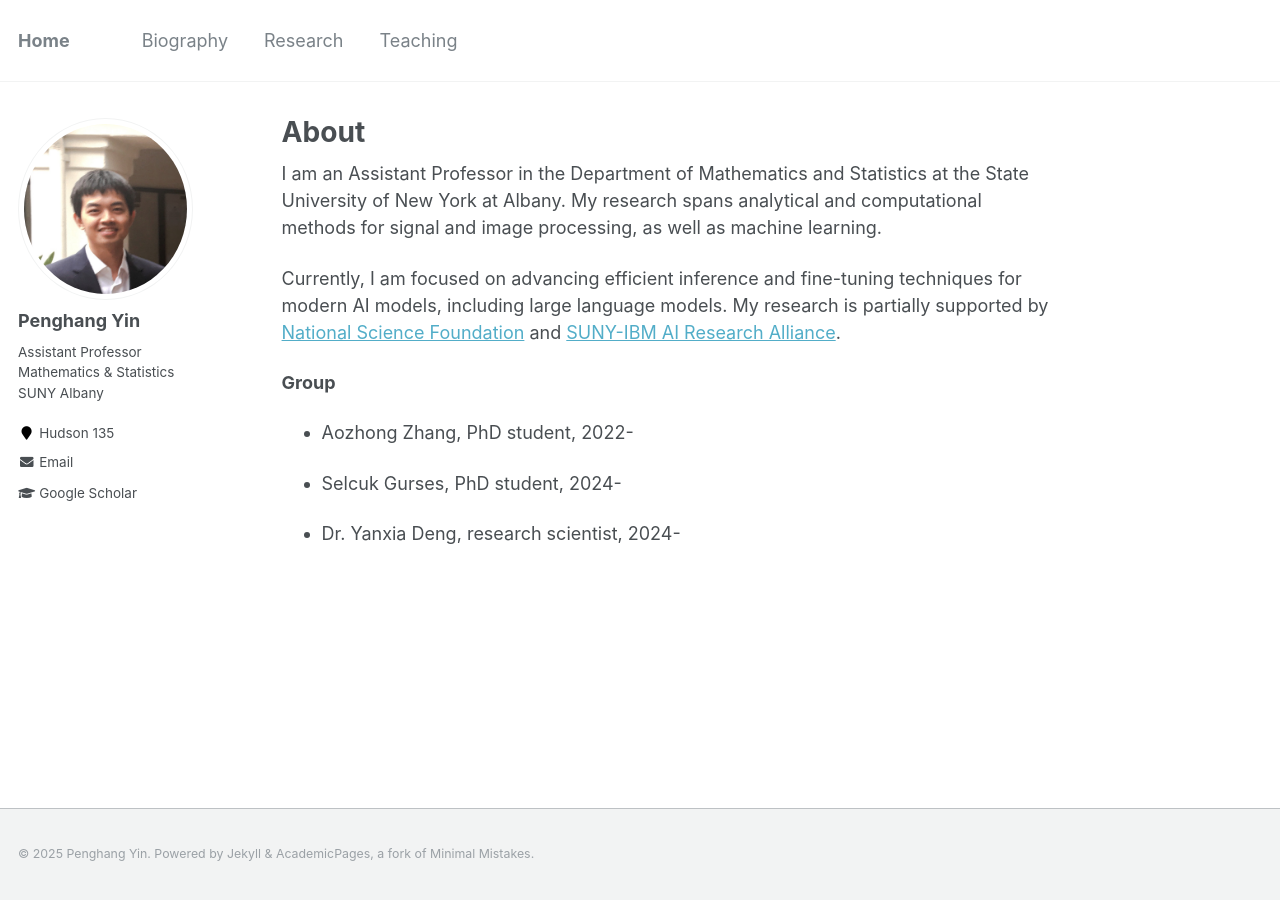
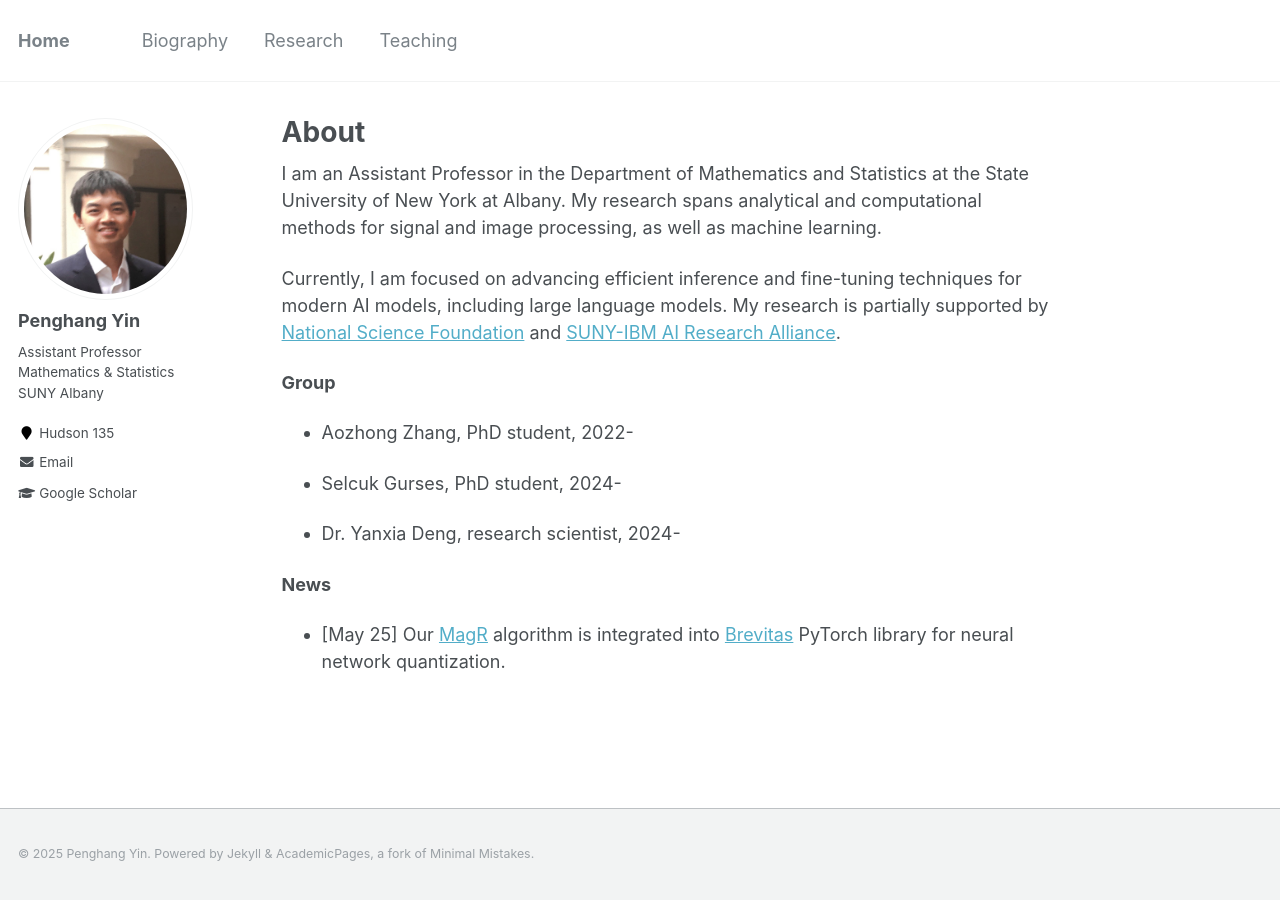
Before and after one commit to yin-penghang/yin-penghang.github.io, a Jekyll site: the page built from _pages/about.md, in a window 1280 px wide. Built offline with Jekyll 4.4.1, drawn with Linux system fonts in a browser that asks for light colours.

Commit message:
Update about.md

```diff
--- a/_pages/about.md
+++ b/_pages/about.md
@@ -18,3 +18,7 @@
 - Selcuk Gurses, PhD student, 2024-
 
 - Dr. Yanxia Deng, research scientist, 2024-
+
+**News**
+
+- [May 25] Our [MagR](https://proceedings.neurips.cc/paper_files/paper/2024/file/9a987c98a7f36cc83f9065df3ca4f9e0-Paper-Conference.pdf) algorithm is integrated into [Brevitas](https://github.com/Xilinx/brevitas) PyTorch library for neural network quantization.
```
